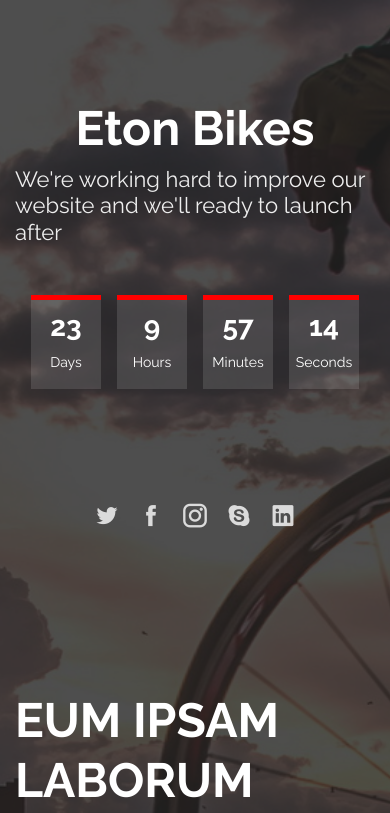
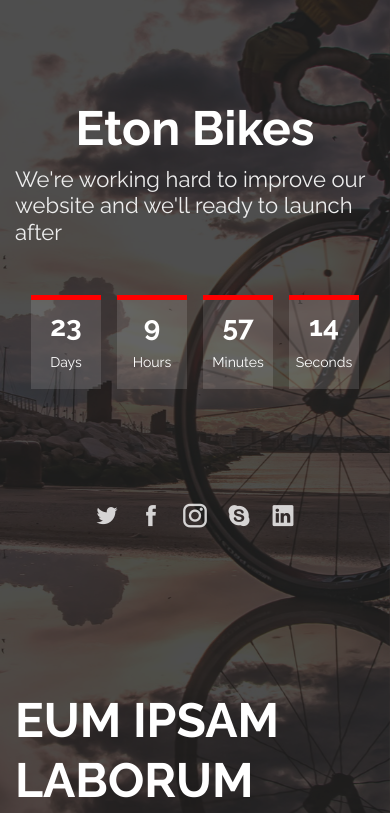
Before and after one commit to hemantkumar450/eton_bikes_frontend, an Angular app: page / in a window 390 px wide. Shown: the top 813 px of the page. Built offline with nearby package versions, Linux system fonts and the light colour scheme.

Commit message:
changes in background

```diff
--- a/angular.json
+++ b/angular.json
@@ -17,7 +17,7 @@
         "build": {
           "builder": "@angular-devkit/build-angular:browser",
           "options": {
-            "outputPath": "dist/eton-bikes",
+            "outputPath": "dist",
             "index": "src/index.html",
             "main": "src/main.ts",
             "polyfills": "src/polyfills.ts",
@@ -34,12 +34,10 @@
           },
           "configurations": {
             "production": {
-              "fileReplacements": [
-                {
-                  "replace": "src/environments/environment.ts",
-                  "with": "src/environments/environment.prod.ts"
-                }
-              ],
+              "fileReplacements": [{
+                "replace": "src/environments/environment.ts",
+                "with": "src/environments/environment.prod.ts"
+              }],
               "optimization": true,
               "outputHashing": "all",
               "sourceMap": false,
@@ -49,8 +47,7 @@
               "extractLicenses": true,
               "vendorChunk": false,
               "buildOptimizer": true,
-              "budgets": [
-                {
+              "budgets": [{
                   "type": "initial",
                   "maximumWarning": "2mb",
                   "maximumError": "5mb"
@@ -126,5 +123,8 @@
       }
     }
   },
-  "defaultProject": "eton-bikes"
+  "defaultProject": "eton-bikes",
+  "cli": {
+    "analytics": false
+  }
 }
--- a/src/app/app.component.html
+++ b/src/app/app.component.html
@@ -1,4 +1,10 @@
-  <!-- ======= Header ======= -->
+<div class="fullscreen-bg">
+  <video autoplay muted loop id="myVideo" class="fullscreen-bg__video">
+    <source src="assets/images/home/background.mp4" type="video/mp4">
+  </video>
+</div>
+
+
 <header id="header" class="d-flex align-items-center">
   <div class="container d-flex flex-column align-items-center">
 
--- a/src/assets/css/style.css
+++ b/src/assets/css/style.css
@@ -52,7 +52,7 @@ h1, h2, h3, h4, h5, h6 {
 /*--------------------------------------------------------------
 # Back to top button
 --------------------------------------------------------------*/
-.back-to-top {
+/* .back-to-top {
   position: fixed;
   display: none;
   right: 15px;
@@ -75,7 +75,7 @@ h1, h2, h3, h4, h5, h6 {
 .back-to-top i:hover {
   background: #f00000;
   color: #fff;
-}
+} */
 
 /*--------------------------------------------------------------
 # Header
@@ -524,3 +524,53 @@ section {
 #footer .credits a {
   color: #ff3333;
 }
+
+
+
+
+
+
+
+
+
+.fullscreen-bg {
+  position: fixed;
+  top: 0;
+  right: 0;
+  bottom: 0;
+  left: 0;
+  overflow: hidden;
+  z-index: -100;
+}
+
+.fullscreen-bg__video {
+  position: absolute;
+  top: 0;
+  left: 0;
+  width: 100%;
+  height: 100%;
+}
+
+@media (min-aspect-ratio: 16/9) {
+  .fullscreen-bg__video {
+    height: 300%;
+    top: -100%;
+  }
+}
+
+@media (max-aspect-ratio: 16/9) {
+  .fullscreen-bg__video {
+    width: 300%;
+    left: -100%;
+  }
+}
+
+@media (max-width: 767px) {
+  .fullscreen-bg {
+    background: url('../images/home/bg.jpg') center center / cover no-repeat;
+  }
+
+  .fullscreen-bg__video {
+    display: none;
+  }
+}
```
Also changed, not shown: 1 other file (tests, documents, lock files or other folders). Lines whose indentation alone changed are shown as unchanged.
